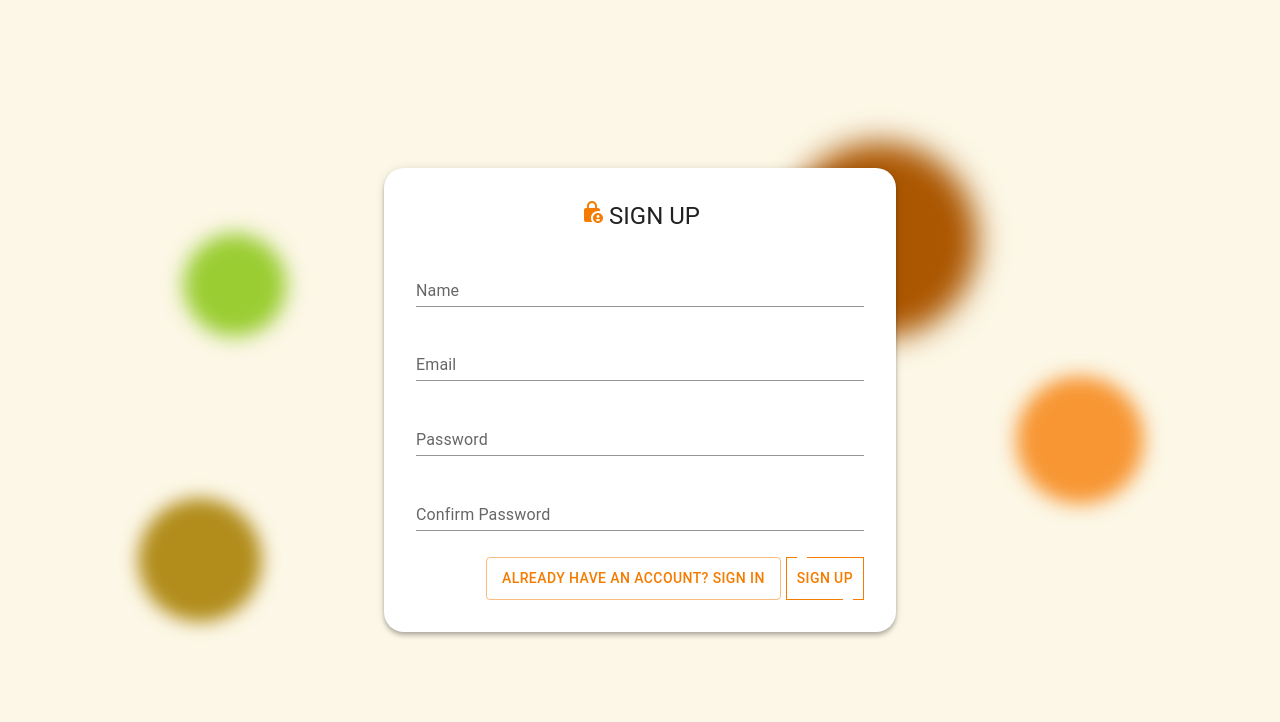
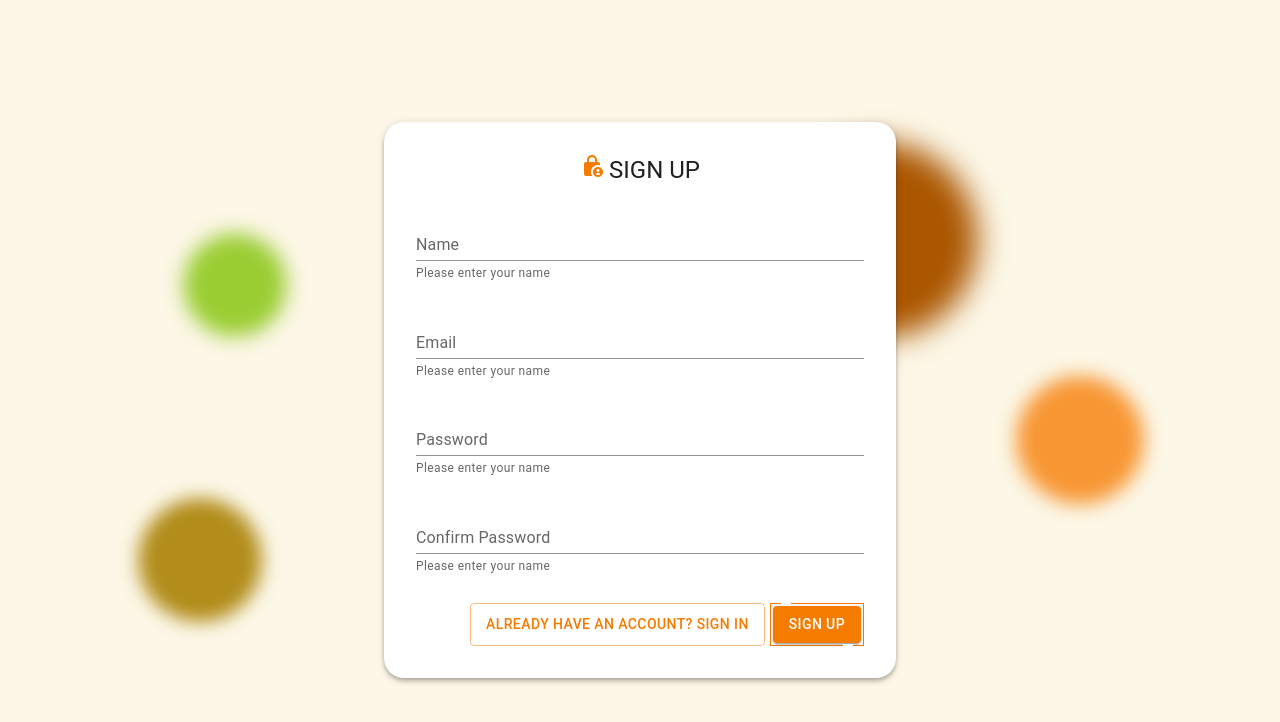
Before and after one commit to Pravin-kumar-25/Inst-port, a Next.js app: page /sign-up in a window 1280 px wide. Shown: the top 722 px of the page. Built offline with nearby package versions, Linux system fonts and the light colour scheme; a web font is replaced by a local one.

Commit message:
Add react form hook to sign up page

```diff
--- a/package.json
+++ b/package.json
@@ -18,9 +18,13 @@
     "@next/font": "^13.1.4",
     "eslint": "8.32.0",
     "eslint-config-next": "13.1.4",
+    "firebase": "^9.19.1",
     "next": "13.1.4",
     "react": "18.2.0",
     "react-dom": "18.2.0",
+    "react-firebase-hooks": "^5.1.1",
+    "react-firebaseui": "^6.0.0",
+    "react-hook-form": "^7.43.9",
     "styled-components": "^5.3.9"
   },
   "devDependencies": {
--- a/src/components/PrimaryButton.js
+++ b/src/components/PrimaryButton.js
@@ -2,11 +2,11 @@ import { Button } from "@mui/material";
 import { createStyles, withStyles } from '@mui/styles'
 
 const primaryButton = (props) => {
-    const { classes, children } = props
+    const { children } = props
 
     return (
         <div className="buttonBorder">
-            <PrimaryButton >{children}</PrimaryButton>
+            <PrimaryButton {...props} >{children}</PrimaryButton>
         </div>
     )
 }
--- a/src/components/StandardInput.js
+++ b/src/components/StandardInput.js
@@ -3,6 +3,30 @@ import TextField from '@mui/material/TextField'
 import { makeStyles } from '@mui/styles'
 // import useTheme from '@mui/styles'
 import { useTheme } from '@mui/material'
+import { forwardRef } from 'react'
+import { Controller, useForm } from 'react-hook-form'
+
+
+const StandardInput = (props, refs) => {
+    // const classes = useStyles()
+    const theme = useTheme()
+    // const register = props.register
+    return (
+        <Controller
+            name={props.name}
+            control={props.control}
+            render={({field}) => <TextField {...field} {...props} variant='standard'
+                sx={{
+                    width: '100%',
+                }}
+
+                // className={classes.root}
+                color="primary"
+            />}
+        />
+
+    )
+}
 
 // const useStyles = makeStyles((theme) => ({
 //     root: {
@@ -18,19 +42,4 @@ import { useTheme } from '@mui/material'
 //     }
 // }))
 
-const StandardInput = ({ label }) => {
-    // const classes = useStyles()
-    const theme = useTheme()
-
-    return (
-        <TextField label={label} variant='standard'
-            sx={{
-                width:'100%',
-            }}
-            // className={classes.root}
-            color="primary"
-        />
-    )
-}
-
 export default StandardInput
--- a/src/pages/sign-up.js
+++ b/src/pages/sign-up.js
@@ -8,11 +8,35 @@ import PrimaryButton from '@/components/PrimaryButton'
 import SecondaryButton from '@/components/SecondaryButton'
 import { useRouter } from 'next/router'
 import LockPersonRoundedIcon from '@mui/icons-material/LockPersonRounded';
+import { useState } from 'react'
+import { useForm } from 'react-hook-form'
+
 
 const signup = () => {
     const router = useRouter()
     const onSignInClick = () => {
         router.push('/sign-in')
+    }
+
+    const { control,register,handleSubmit } = useForm({
+        defaultValues: {
+          name: '',
+          email: '',
+          password:'',
+          confirmPassword:''
+        }
+      })
+
+
+    const [name, setName] = useState('');
+    const [password, setPassword] = useState('');
+    const [confirmPassword, setConfirmPassword] = useState('');
+    const [email, setEmail] = useState('')
+
+
+    const onSignUp = (data) => {
+        // event.preventDefault();
+        console.log(data)
     }
 
     return (
@@ -23,27 +47,32 @@ const signup = () => {
         >
             <AuthBox
                 component="form"
-                noValidate
+                // noValidate
                 autoComplete="off"
+                onSubmit={handleSubmit(onSignUp)}
             >
+
                 <div className='titleWithIcon'>
                     <LockPersonRoundedIcon color='primary' />
                     <Typography variant='h5' component='h5' className={maconda.className}>SIGN UP</Typography>
                 </div>
-                <StandardInput label='Name'/>
-                <StandardInput label='Email'/>
-                <StandardInput label='Password'/>
-                <StandardInput label='Confirm Password'/>
+                <StandardInput control={control} name="name"  label='Name' helperText="Please enter your name" />
+                <StandardInput control={control} name="email"  label='Email' helperText="Please enter your name" />
+                <StandardInput control={control} name="password"  label='Password' helperText="Please enter your name" />
+                <StandardInput control={control} name="confirmPassword"  label='Confirm Password' helperText="Please enter your name" />
+
+
                 <div className={styles.authButtons}>
                     <SecondaryButton variant='outlined'
-               className={maconda.className}
-                    onClick={onSignInClick}
+                        className={maconda.className}
+                        onClick={onSignInClick}
                     >
                         Already have an account? Sign in
                     </SecondaryButton>
-                    <PrimaryButton variant='contained' className={maconda.className}>Sign up</PrimaryButton>
+                    <PrimaryButton variant='contained' className={maconda.className} type='submit' onClick={handleSubmit(onSignUp)} >Sign up</PrimaryButton>
 
                 </div>
+
             </AuthBox>
         </Paper>
     )
```
Also changed, not shown: src/pages/sign-in.js (+10 -6 lines), src/utils/firebase.js (added, +24 -0 lines).
